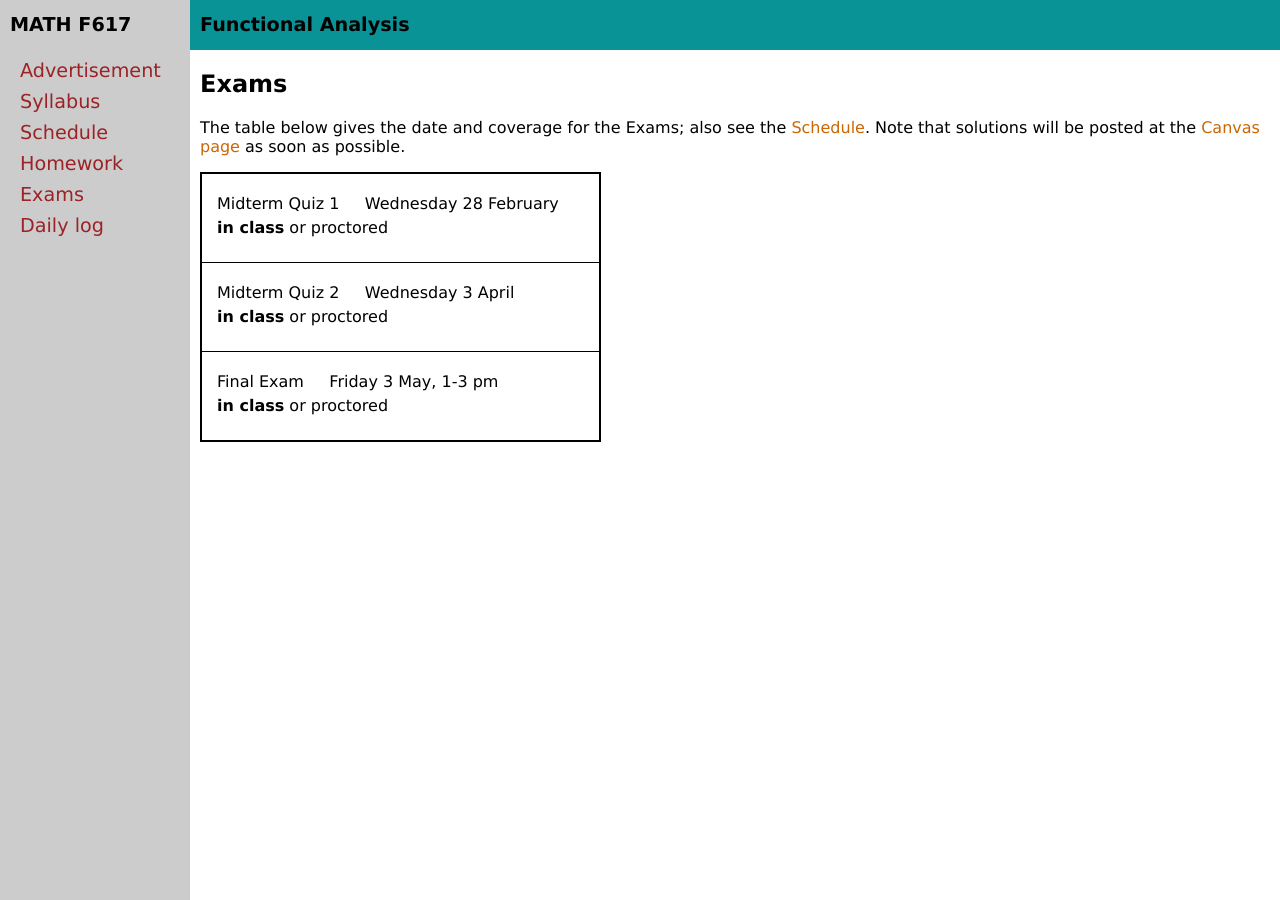
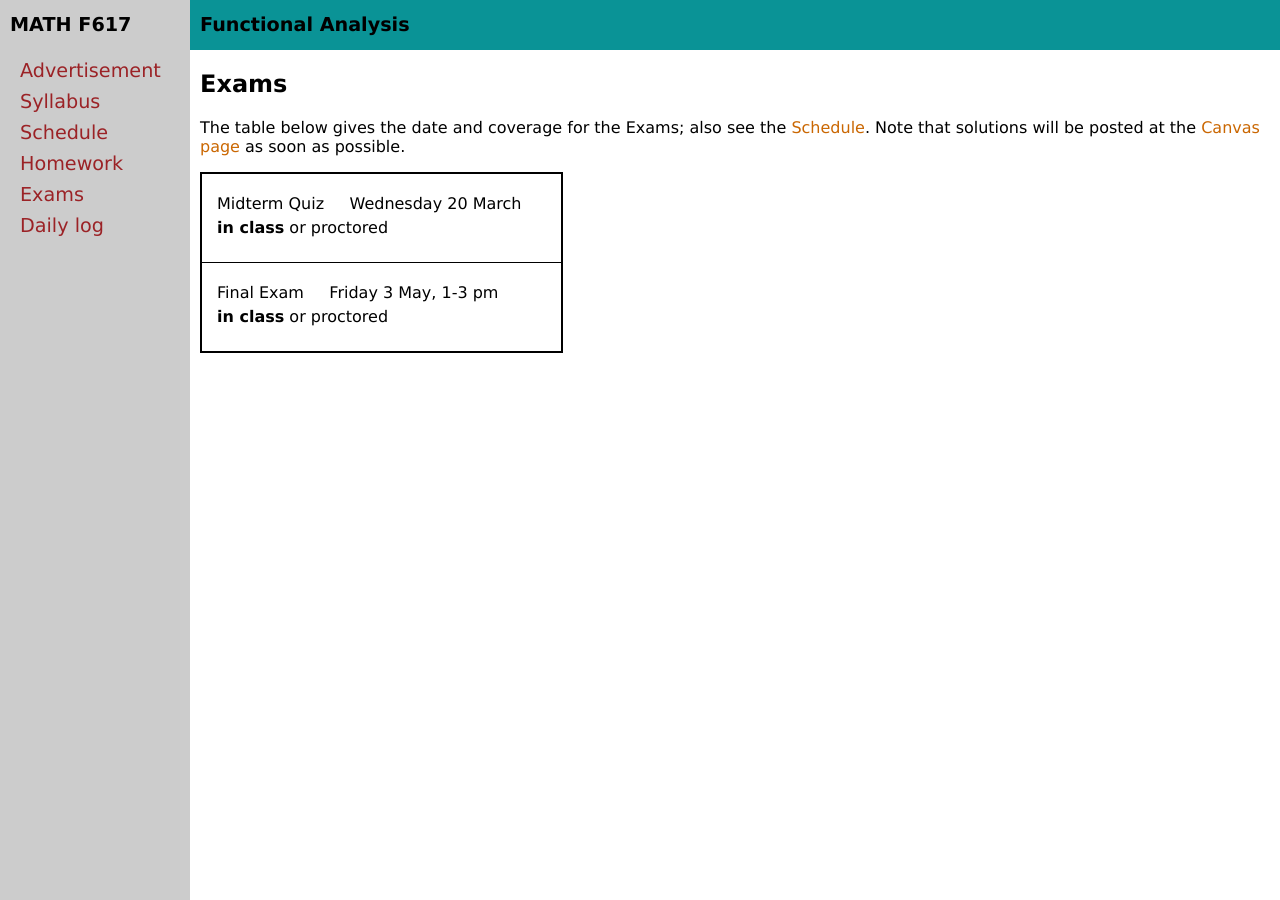
Before and after one commit to bueler/numerical, a Jekyll site: the page built from exams.md, in a window 1280 px wide. Built offline with Jekyll 4.4.1, drawn with Linux system fonts in a browser that asks for light colours.

Commit message:
fix Exams tab

```diff
--- a/_data/exams.yml
+++ b/_data/exams.yml
@@ -1,15 +1,12 @@
 semester: Spring 2024
 home: assets/exams/S24
 exams:
-- name: Midterm Quiz 1
-  date: Wednesday 28 February
+- name: Midterm Quiz
+  date: Wednesday 20 March
   info: <b>in class</b> or proctored
   #reviewguide: mid1review.pdf
   #blank: mid1.pdf
   #solutions: mid1solns.pdf
-- name: Midterm Quiz 2
-  date: Wednesday 3 April
-  info: <b>in class</b> or proctored
 - name: Final Exam
   date: Friday 3 May, 1-3 pm
   info: <b>in class</b> or proctored
```
